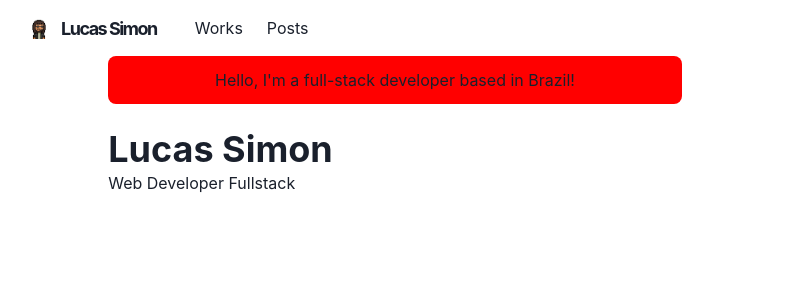
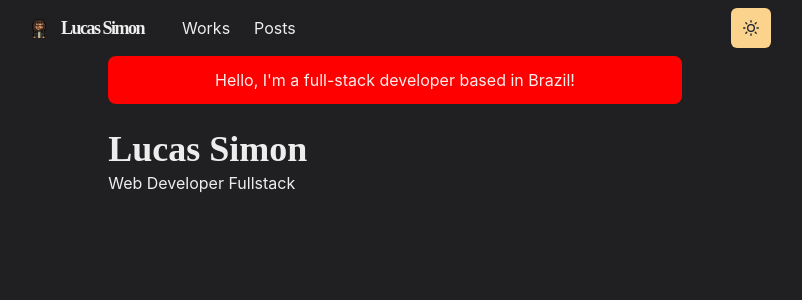
Before and after one commit to lucasimonmendes/portfolio-website, a Next.js app: page / in a window 1280 px wide. Shown: the top 300 px of the page, without its empty margins (245-1047 px from the left). Built offline with nearby package versions, Linux system fonts and the light colour scheme.

Commit message:
:sparkles: add support dark theme

```diff
--- /dev/null
+++ b/components/libs/theme.js
@@ -0,0 +1,55 @@
+import { extendTheme } from '@chakra-ui/react'
+import { mode } from '@chakra-ui/theme-tools'
+
+const styles = {
+  global: props => ({
+    body: {
+      bg: mode('#f0e7db', '#202023')(props)
+    }
+  })
+}
+
+const components = {
+  Heading: {
+    variants: {
+      'section-title': {
+        textDecoration: 'underline',
+        fontSize: 20,
+        textUnderlineOffset: 6,
+        textDecorationColor: '#525252',
+        textDecorationThickness: 4,
+        marginTop: 3,
+        marginBottom: 4
+      }
+    }
+  },
+  Link: {
+    baseStyle: props => ({
+      color: mode('#3d7aed', '#ff63c3')(props),
+      textUnderlineOffset: 3
+    })
+  }
+}
+
+const fonts = {
+  heading: "'M PLUS Rounded 1c'"
+}
+
+const colors = {
+  glassTeal: '#88ccca'
+}
+
+const config = {
+  initialColorMode: 'dark',
+  useSystemColorMode: true
+}
+
+const theme = extendTheme({
+  config,
+  styles,
+  components,
+  colors,
+  fonts
+})
+
+export default theme
--- a/components/navbar.js
+++ b/components/navbar.js
@@ -16,6 +16,8 @@
 } from '@chakra-ui/react'
 
 import { HamburgerIcon } from '@chakra-ui/icons'
+
+import ThemeToogleButton from './theme-toggle-button'
 
 const LinkItem = ({ href, path, children }) => {
   const active = path === href
@@ -78,6 +80,7 @@
         </Stack>
 
         <Box flex={1} align="right">
+          <ThemeToogleButton />
           <Box ml={2} display={{ base: 'inline-block', md: 'none' }}>
             <Menu>
               <MenuButton
--- /dev/null
+++ b/components/theme-toggle-button.js
@@ -0,0 +1,17 @@
+import { IconButton, useColorMode, useColorModeValue } from '@chakra-ui/react'
+import { SunIcon, MoonIcon } from '@chakra-ui/icons'
+
+const ThemeToogleButton = () => {
+  const { toggleColorMode } = useColorMode()
+
+  return (
+    <IconButton
+      aria-label="Toggle theme"
+      colorScheme={useColorModeValue('purple', 'orange')}
+      icon={useColorModeValue(<MoonIcon />, <SunIcon />)}
+      onClick={toggleColorMode}
+    ></IconButton>
+  )
+}
+
+export default ThemeToogleButton
--- /dev/null
+++ b/pages/_document.js
@@ -0,0 +1,18 @@
+import { ColorModeScript } from '@chakra-ui/react'
+import NextDocument, { Html, Head, Main, NextScript } from 'next/document'
+import theme from '../components/libs/theme'
+
+export default class Document extends NextDocument {
+  render() {
+    return (
+      <Html>
+        <Head />
+        <body>
+          <ColorModeScript initialColorMode={theme.config.initialColorMode} />
+          <Main />
+          <NextScript />
+        </body>
+      </Html>
+    )
+  }
+}
```
Also changed, not shown: pages/_app.js (+5 -4 lines).
